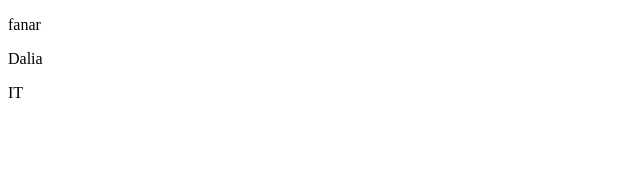
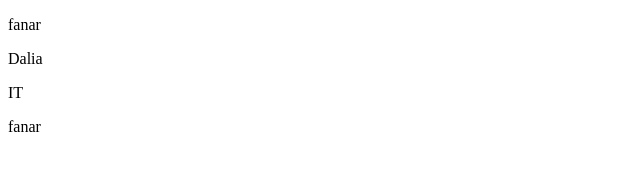
Before and after one commit to fanar-barboud/hawi, a plain HTML site: page forTest.html in a window 1280 px wide. Shown: the full height of the page, 0-640 px from the left. Drawn offline with Linux system fonts and the light colour scheme.

Commit message:
Update forTest.html
as

```diff
--- a/forTest.html
+++ b/forTest.html
@@ -10,6 +10,7 @@
 	<p>fanar</p>
 	<p>Dalia</p>
 	<p>IT</p>
+	<p>fanar</p>
 
 	</body>
 
```
